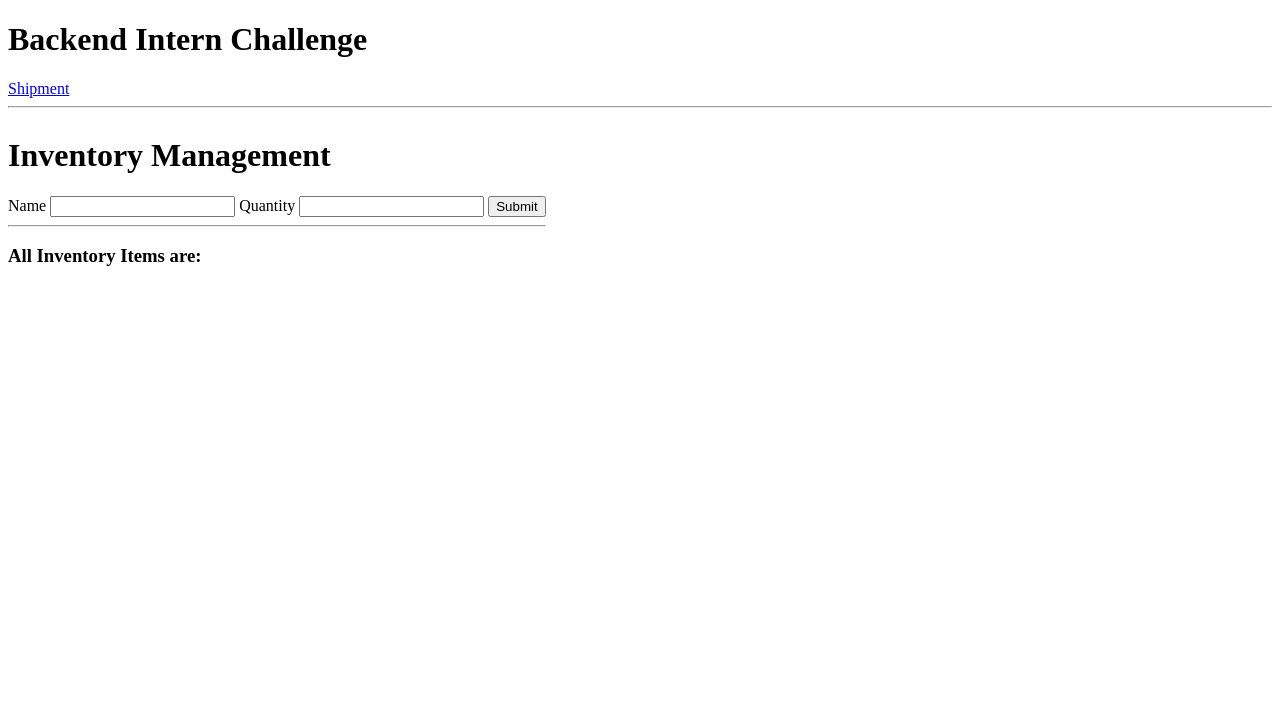
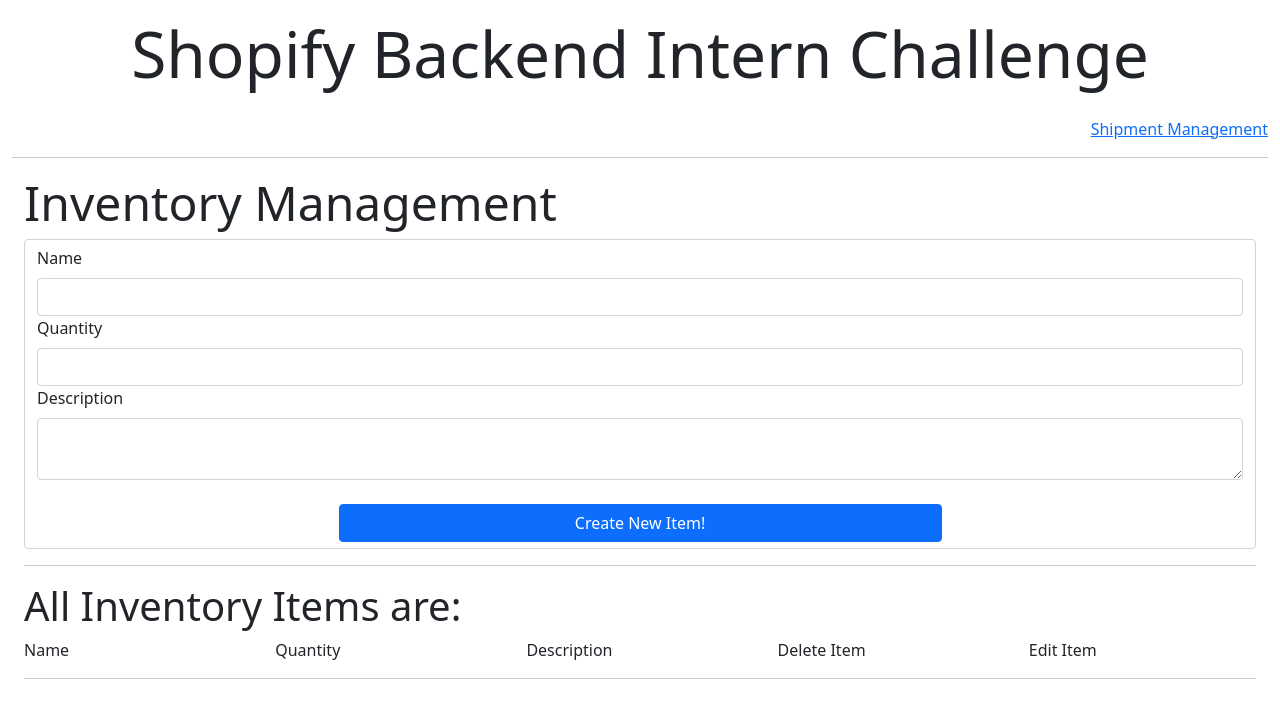
Before and after one commit to swasnaiktik/fuzzy-eureka, a Python web app: template App/templates/inventory.html in a window 1280 px wide. Shown: the top 718 px of the page. Run offline with Jinja, Linux system fonts and the light colour scheme; the template is opened without the code that fills it, so the values that code supplies are empty.

Commit message:
Shipment working with CRUD and changes reflected and stored with validation

```diff
--- a/App/static/inventory.js
+++ b/App/static/inventory.js
@@ -10,7 +10,7 @@
                 }else if(action === "decrease"){
                     itemTag.innerHTML = Math.max(Number(itemTag.innerHTML) - 1, 0)
                 }else{
-                    itemTag.parentElement.remove()
+                    itemTag.parentElement.parentElement.remove()
                 }
             }
         }
@@ -18,3 +18,20 @@
     request.open("GET", item + "/" + action)
     request.send()
 }
+
+editInventoryItem = (item) => {
+    var request = new XMLHttpRequest();
+    request.onreadystatechange = function (){
+        if (this.readyState === 4 && this.status === 200){
+            item = document.getElementById(item+'-mainDiv');
+            item.innerHTML = "";
+            item.innerHTML = this.response;
+        }
+    }
+    request.open("GET", "editForm/" + item);
+    request.send();
+}
+
+temp = (item) => {
+
+}
--- a/App/static/main.html
+++ /dev/null
@@ -1 +0,0 @@
-# working
--- a/App/templates/inventory.html
+++ b/App/templates/inventory.html
@@ -4,35 +4,78 @@
 
 {% block script %} <script src="static/inventory.js"></script>{% endblock %}
 
-{% block changeLink %} <a href="/shipment/">Shipment</a> {% endblock %}
+{% block changeLink %} <a href="/shipment/">Shipment Management</a> {% endblock %}
 
 
 {% block content %}
+<div class="row">
+    <div class="col">
+        <h1 class="display-5">Inventory Management </h1>
+    </div>
+</div>
 
-<style>
-    div {
-        display: inline-block;
-    }
-</style>
-<h1> Inventory Management </h1>
+<form class="form-control g-3" action="/inventory/" id="inventory-form" method="post" enctype="multipart/form-data">
+    <input type="hidden" name="csrf_token" value="{{ csrf_token() }}"/>
+    <label class="form-label" for="name">Name</label>
+    <input class="form-control" id="name" type="text" name="name" required/>
+    <label class="form-label" for="quantity">Quantity</label>
+    <input class="form-control" id="quantity" type="number" name="quantity" required/>
+    <label class="form-label" for="description">Description</label>
+    <textarea class="form-control" id="description" name="description" required></textarea></br>
+    <div class="d-grid gap-2 col-6 mx-auto">
+        <input type="submit" class="btn btn-primary" value="Create New Item!"/>
+    </div>
+</form>
+<hr>
+<div class="row">
+    <div class="col">
+        <h3 class="display-6">All Inventory Items are:</h3>
+    </div>
+</div>
+<div class="row">
+    <div class="col">
+        Name
+    </div>
+    <div class="col">
+        Quantity
+    </div>
+    <div class="col">
+        Description
+    </div>
+    <div class="col">
+        Delete Item
+    </div>
+    <div class="col">
+        Edit Item
+    </div>
+</div><hr/>
+    {% for item in inventoryItems %}
+        <div id="{{item.name + '-mainDiv'}}" class="row">
+            <div id="{{item.name + '-nameDiv'}}" class="col">{{ item.name }}</div>
+            <div class="col">
+                <button class="col btn btn-primary" onclick="changeQuantity('{{ item.name }}', 'increase');">
+                    +
+                </button>
+                <span class="col p-1" id='{{ item.name }}'>{{item.quantity}}</span>
+                <button class="col btn btn-primary" onclick="changeQuantity('{{ item.name }}', 'decrease')"> - </button>
+            </div>
+            <p id="{{item.name + '-descriptionDiv'}}" class="col"> {{item.description}}</p>
+            <div class="col">
+                <button class="btn btn-danger" onclick="changeQuantity('{{ item.name }}', 'delete')">
+                        Delete
+                </button>
+            </div>
+            <div class="col">
+                <button class="btn btn-warning" onclick="editInventoryItem('{{ item.name }}');"> Edit </button>
+            </div>
+            <div class="row">
+                <div class="col">
+                  <hr/>
+                </div>
+            </div>
+        </div>
 
-<form action="/inventory/" id="inventory-form" method="post" enctype="multipart/form-data">
-    <input type="hidden" name="csrf_token" value="{{ csrf_token() }}"/>
-    <label for="Name">Name</label>
-    <input id="Name" type="text" name="Name" required/>
-    <label for="Quantity">Quantity</label>
-    <input id="Quantity" type="number" name="Quantity" required/>
-    <input type="submit"/>
-    <hr>
-    <h3>All Inventory Items are:</h3>
-    {% for item in inventoryItems %}
-        <div>
-        Name: {{ item.name }} Quantity: <div onclick="changeQuantity('{{ item.name }}', 'increase');"> + </div>
-                                        <div id='{{ item.name }}'>{{item.quantity}}</div>
-                                        <div onclick="changeQuantity('{{ item.name }}', 'decrease')"> - </div>
-                                        <div onclick="changeQuantity('{{ item.name }}', 'delete')"> X </div>
-        </br><hr/>
-        </div>
-            {% endfor %}
-</form>
+    {% endfor %}
+
+
 {% endblock %}
--- a/App/templates/main.html
+++ b/App/templates/main.html
@@ -3,22 +3,32 @@
 <head>
     <meta charset="UTF-8">
     <title>{% block title %} Shopify {% endblock %}</title>
+    <link href="https://cdn.jsdelivr.net/npm/bootstrap@5.1.3/dist/css/bootstrap.min.css" rel="stylesheet" integrity="sha384-1BmE4kWBq78iYhFldvKuhfTAU6auU8tT94WrHftjDbrCEXSU1oBoqyl2QvZ6jIW3" crossorigin="anonymous">
     {% block script %} {% endblock %}
 </head>
 <body>
-    <h1>Backend Intern Challenge</h1>
+    <div class="container-fluid">
+        <h1 class="row">
+            <span class="col display-3 text-center p-3">
+                Shopify Backend Intern Challenge
+            </span>
+        </h1>
         {% with messages = get_flashed_messages() %}
             {% if messages %}
-            <ul class=flashes>
+                <div class="row">
                     {% for message in messages %}
-                    <li>{{ message }}</li>
+                        <div class="col fs-5">{{ message }}</div>
                     {% endfor %}
-            </ul>
+                </div>
             {% endif %}
         {% endwith %}
-
+        <div class="row">
+            <div class="col text-end">
                 {% block changeLink %} {% endblock %}
+            </div>
+        </div>
         <hr>
-    <div>{% block content %} {% endblock %}</div>
+        <div class="container-fluid">{% block content %} {% endblock %}</div>
+    </div>
 </body>
 </html>
```
Also changed, not shown: App/db.py (+27 -3 lines), App/helper.py (added, +10 -0 lines), App/inventory.py (+24 -6 lines), App/shipment.py (+14 -5 lines), App/templates/editItemForm.html (added, +20 -0 lines), App/templates/shipment.html (+37 -12 lines). Lines whose indentation alone changed are shown as unchanged.
